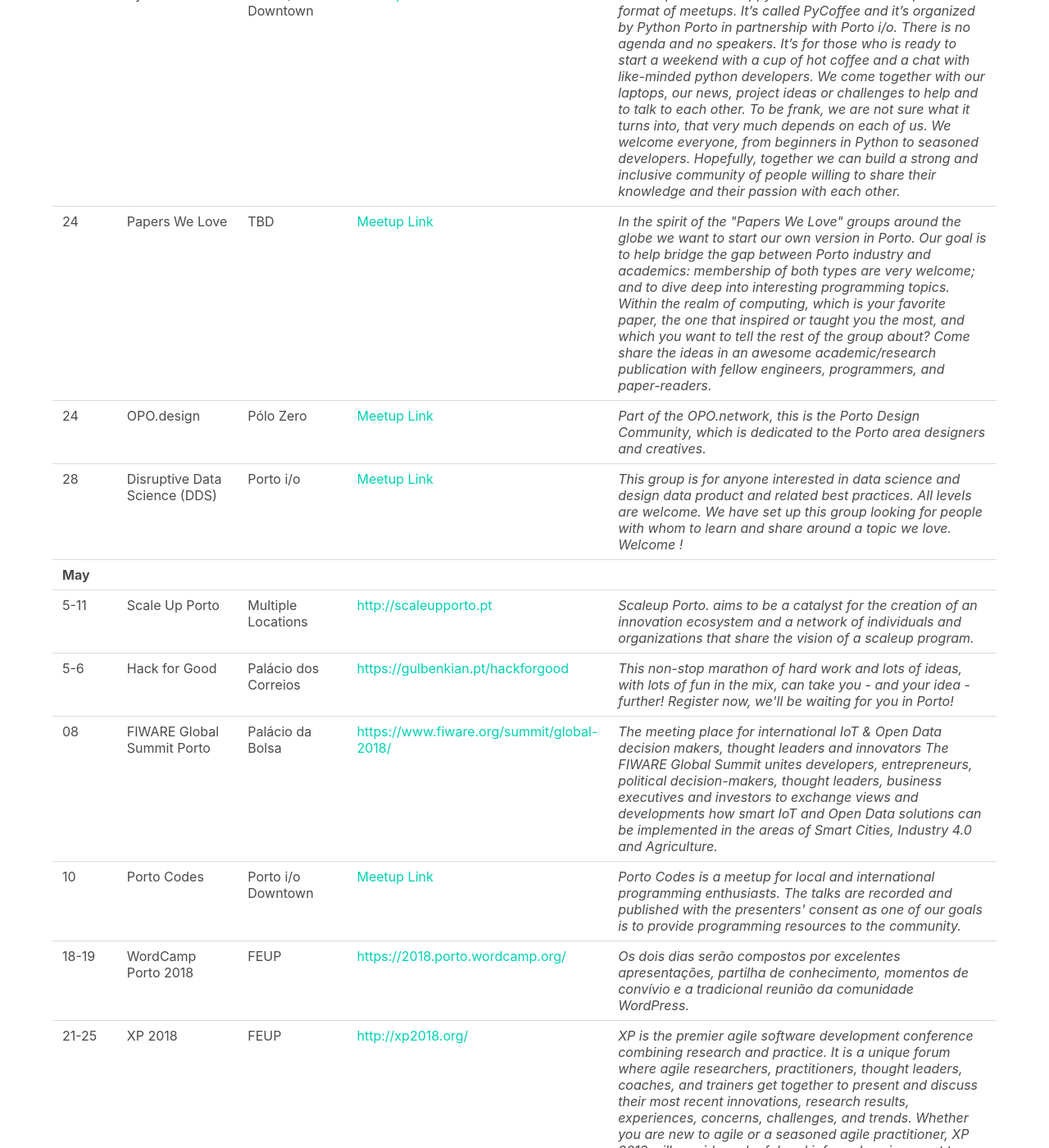
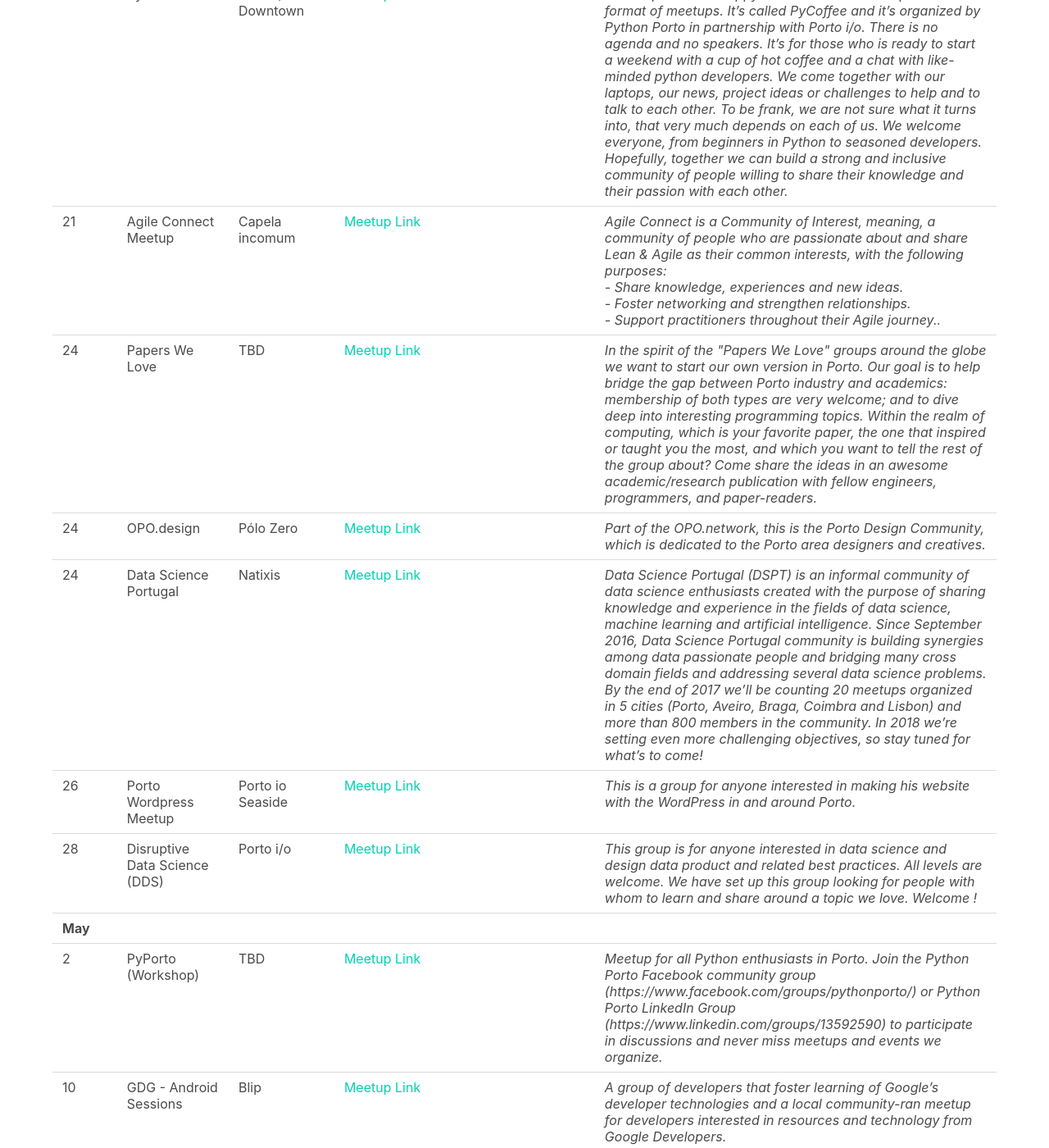
Before and after one commit to DevOpsPorto/devopsporto.github.io, a Jekyll site: the page built from events.html, in a window 1280 px wide and 1400 px high, scrolled down 2482 px. Shown: the whole window at 82% size. Built offline with Jekyll 4.4.1, drawn with Linux system fonts in a browser that asks for light colours.

Commit message:
add events and update stream link (non final)

```diff
--- a/_includes/meetup2018015.html
+++ b/_includes/meetup2018015.html
@@ -19,11 +19,11 @@
       <br/>
       <br/>
       <h4>LiveStream</h4>
-      <a href="https://www.youtube.com/watch?v=ne_w_mrVW6E" target="_blank">
+      <a href="https://www.youtube.com/watch?v=0BFAvd3bGwM" target="_blank">
         <span class="icon">
           <i class="fa fa-youtube"></i>
         </span>
-        Youtube stream
+        Youtube stream (temporary as it is missing initial part)
       </a>
     </div>
   </div>
--- a/events.html
+++ b/events.html
@@ -221,6 +221,20 @@
             </td>
         </tr>
         <tr>
+            <td>21</td>
+            <td>Agile Connect Meetup</td>
+            <td>Capela incomum</td>
+            <td>
+                <a href="https://www.meetup.com/pt-BR/Agile-Connect-Porto/events/249847726/" target="_blank">Meetup Link</a>
+            </td>
+            <td>
+                <i>Agile Connect is a Community of Interest, meaning, a community of people who are passionate about and share Lean & Agile as their common interests, with the following purposes:
+                  <br/>  - Share knowledge, experiences and new ideas.
+                  <br/>  - Foster networking and strengthen relationships.
+                  <br/>  - Support practitioners throughout their Agile journey..</i>
+            </td>
+        </tr>
+        <tr>
             <td>24</td>
             <td>Papers We Love</td>
             <td>TBD</td>
@@ -247,6 +261,28 @@
             </td>
         </tr>
         <tr>
+            <td>24</td>
+            <td>Data Science Portugal</td>
+            <td>Natixis</td>
+            <td>
+                <a href="https://www.meetup.com/pt-BR/datascienceportugal/events/249459894/" target="_blank">Meetup Link</a>
+            </td>
+            <td>
+                <i>Data Science Portugal (DSPT) is an informal community of data science enthusiasts created with the purpose of sharing knowledge and experience in the fields of data science, machine learning and artificial intelligence. Since September 2016, Data Science Portugal community is building synergies among data passionate people and bridging many cross domain fields and addressing several data science problems. By the end of 2017 we’ll be counting 20 meetups organized in 5 cities (Porto, Aveiro, Braga, Coimbra and Lisbon) and more than 800 members in the community. In 2018 we’re setting even more challenging objectives, so stay tuned for what’s to come!</i>
+            </td>
+        </tr>
+        <tr>
+            <td>26</td>
+            <td>Porto Wordpress Meetup</td>
+            <td>Porto io Seaside</td>
+            <td>
+                <a href="https://www.meetup.com/pt-BR/WP-Porto/events/249933434/" target="_blank">Meetup Link</a>
+            </td>
+            <td>
+                <i>This is a group for anyone interested in making his website with the WordPress in and around Porto.</i>
+            </td>
+        </tr>
+        <tr>
             <td>28</td>
             <td>Disruptive Data Science (DDS)</td>
             <td>Porto i/o</td>
@@ -261,6 +297,32 @@
             <td colspan="5">
                 <b>May</b>
             </td>
+        </tr>
+        <tr>
+            <td>2</td>
+            <td>PyPorto (Workshop)</td>
+            <td>TBD</td>
+                <td>
+                    <a href="https://www.meetup.com/pt-BR/pyporto/events/249796502/" target="_blank">Meetup Link</a>
+                </td>
+                <td>
+                    <i>Meetup for all Python enthusiasts in Porto.
+
+                        Join the Python Porto Facebook community group (https://www.facebook.com/groups/pythonporto/) or Python Porto LinkedIn Group (https://www.linkedin.com/groups/13592590) to participate in discussions and never miss meetups and events we organize.
+                        </i>
+                </td>
+        </tr>
+        <tr>
+            <td>10</td>
+            <td>GDG - Android Sessions</td>
+            <td>Blip</td>
+                <td>
+                    <a href="https://www.meetup.com/pt-BR/GDG-Porto/events/249908180/" target="_blank">Meetup Link</a>
+                </td>
+                <td>
+                    <i>A group of developers that foster learning of Google’s developer technologies and a local community-ran meetup for developers interested in resources and technology from Google Developers.
+                    </i>
+                </td>
         </tr>
         <tr>
             <td>5-11</td>
```
